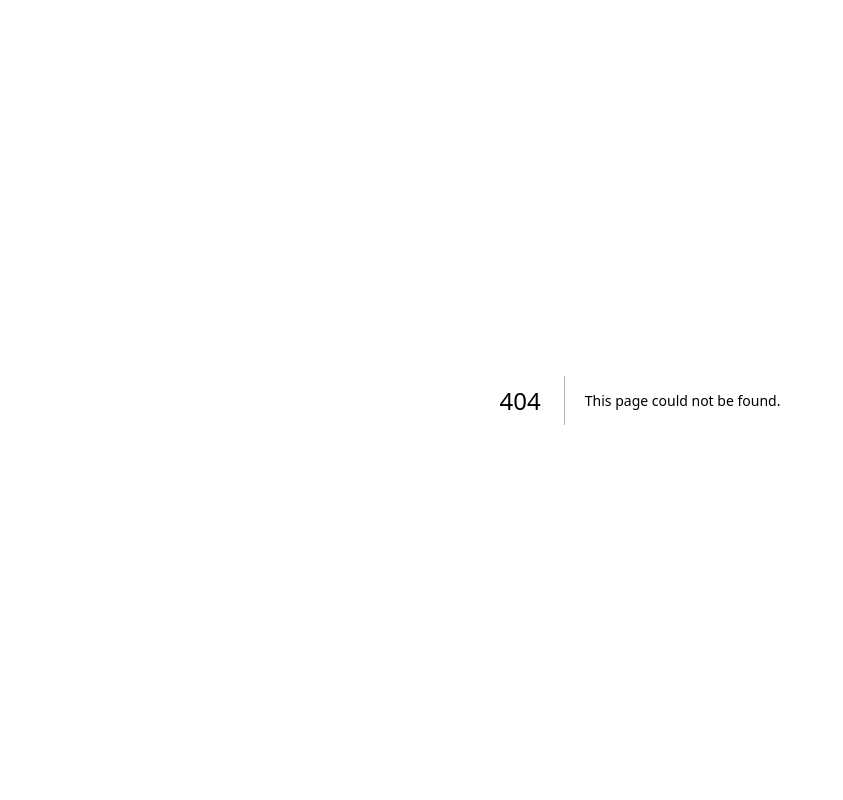
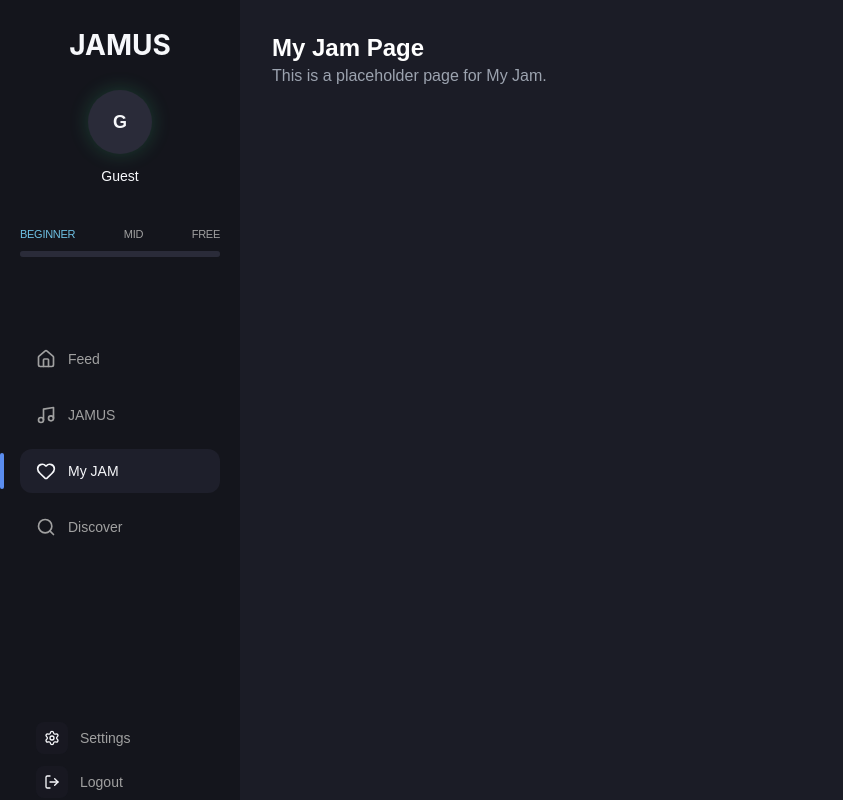
Before and after one commit to Christofer566/JAMUS, a Next.js app: page /my-jam in a window 1280 px wide. Before the commit this address had no page. Shown: the whole page, without its empty margins (0-843 px from the left). Built offline with nearby package versions, Linux system fonts and the light colour scheme; no server answers.

Commit message:
feat: Add placeholder pages for my-jam and single routes

```diff
--- /dev/null
+++ b/app/(protected)/my-jam/page.tsx
@@ -0,0 +1,9 @@
+// app/(protected)/my-jam/page.tsx
+export default function MyJamPage() {
+  return (
+    <div className="p-8">
+      <h1 className="text-2xl font-bold text-white">My Jam Page</h1>
+      <p className="text-gray-400">This is a placeholder page for My Jam.</p>
+    </div>
+  );
+}
--- /dev/null
+++ b/app/(protected)/single/page.tsx
@@ -0,0 +1,9 @@
+// app/(protected)/single/page.tsx
+export default function SinglePage() {
+  return (
+    <div className="p-8">
+      <h1 className="text-2xl font-bold text-white">Single Mode Page</h1>
+      <p className="text-gray-400">This is a placeholder page for Single Mode.</p>
+    </div>
+  );
+}
```
